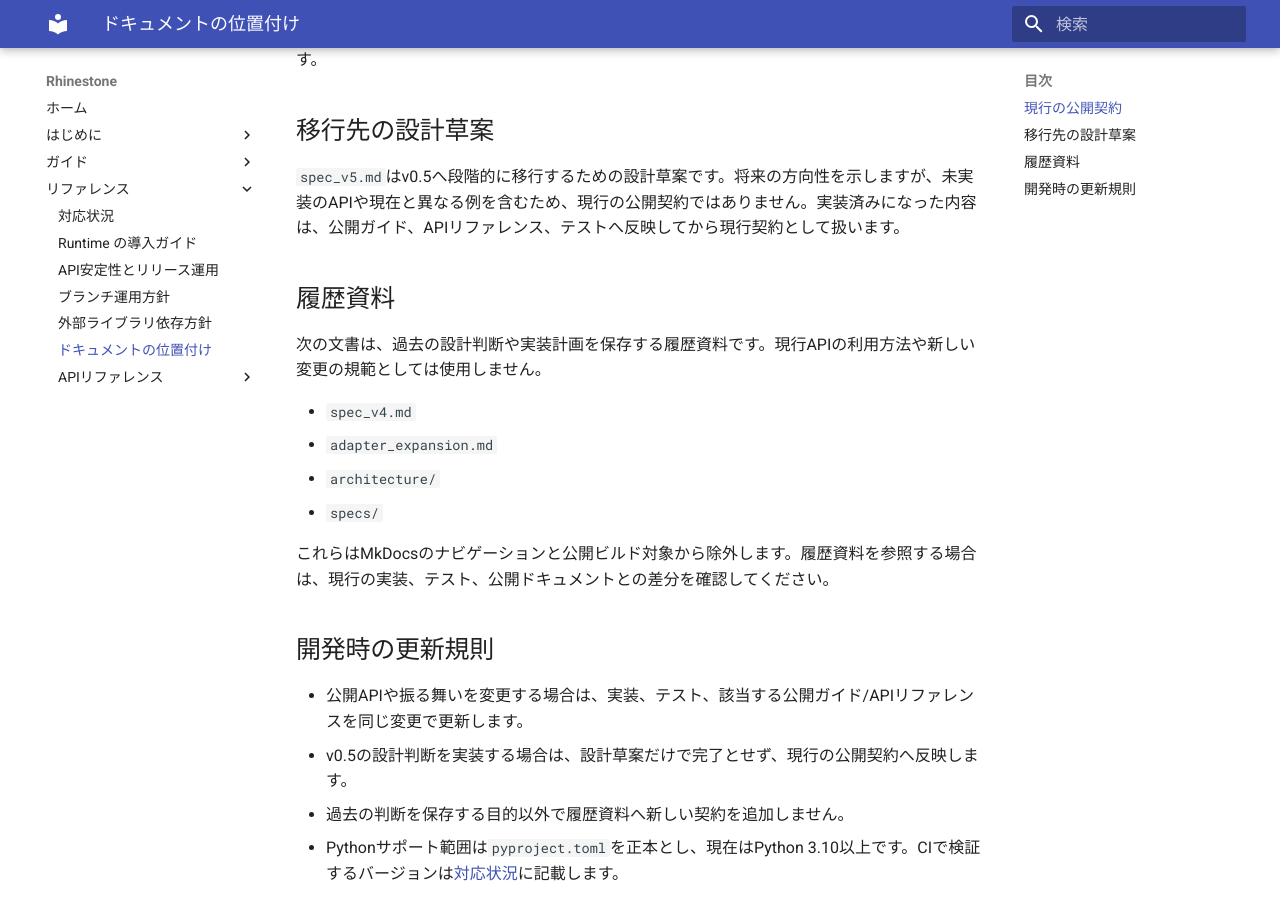
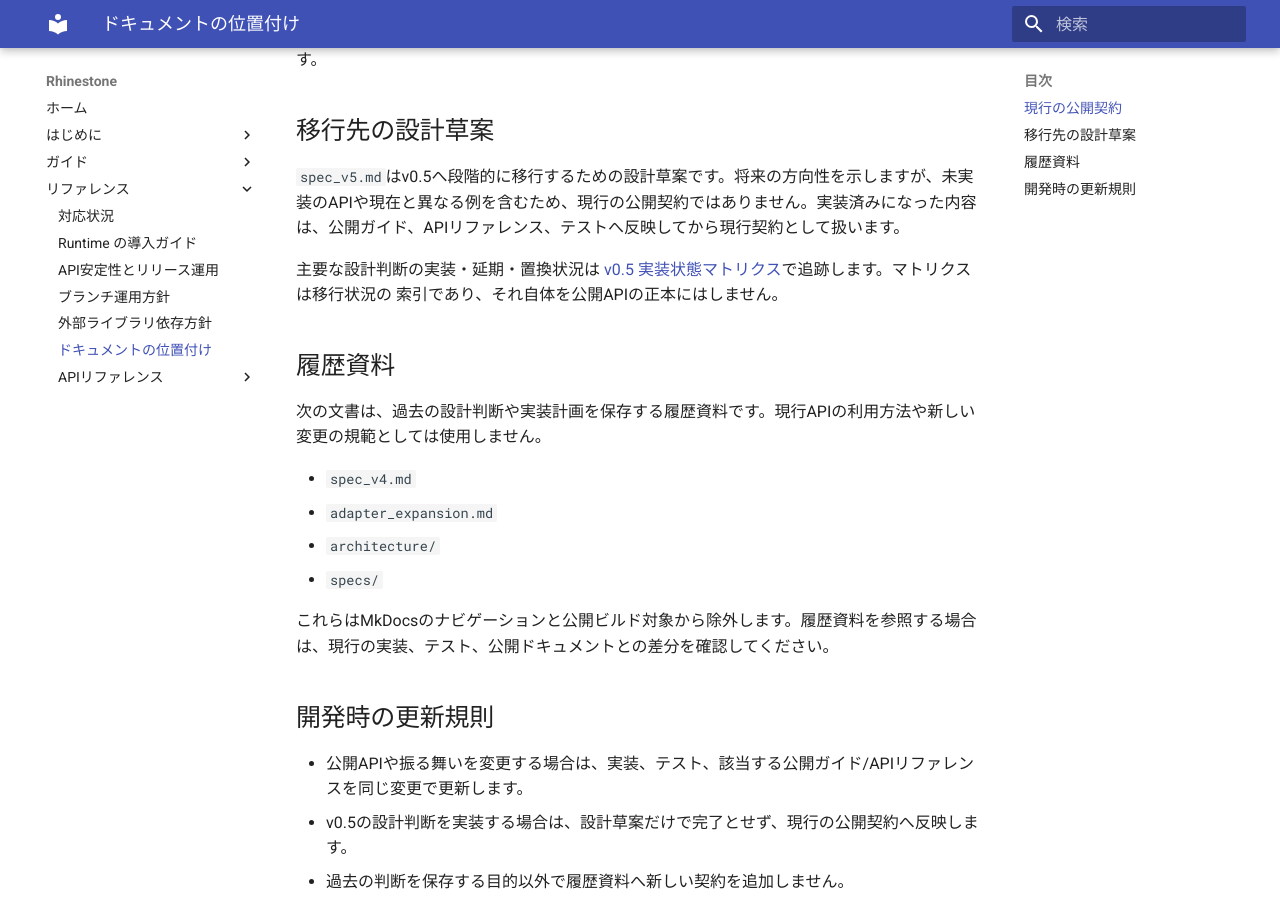
Before and after one commit to u-kitazawa/rhinestone, an MkDocs documentation site: the page built from docs/documentation-status.md, in a window 1280 px wide and 900 px high, scrolled down 636 px. Built offline with MkDocs 1.6.1 and Material for MkDocs 9.7.7, drawn with Linux system fonts in a browser that asks for light colours.

Commit message:
docs: add v0.5 implementation status matrix

```diff
--- a/docs/documentation-status.md
+++ b/docs/documentation-status.md
@@ -20,6 +20,10 @@ Rhinestoneはv0.5の設計へ段階的に移行しています。設計草案と
 
 `spec_v5.md`はv0.5へ段階的に移行するための設計草案です。将来の方向性を示しますが、未実装のAPIや現在と異なる例を含むため、現行の公開契約ではありません。実装済みになった内容は、公開ガイド、APIリファレンス、テストへ反映してから現行契約として扱います。
 
+主要な設計判断の実装・延期・置換状況は
+[v0.5 実装状態マトリクス](v05-status-matrix.md)で追跡します。マトリクスは移行状況の
+索引であり、それ自体を公開APIの正本にはしません。
+
 ## 履歴資料
 
 次の文書は、過去の設計判断や実装計画を保存する履歴資料です。現行APIの利用方法や新しい変更の規範としては使用しません。
```
